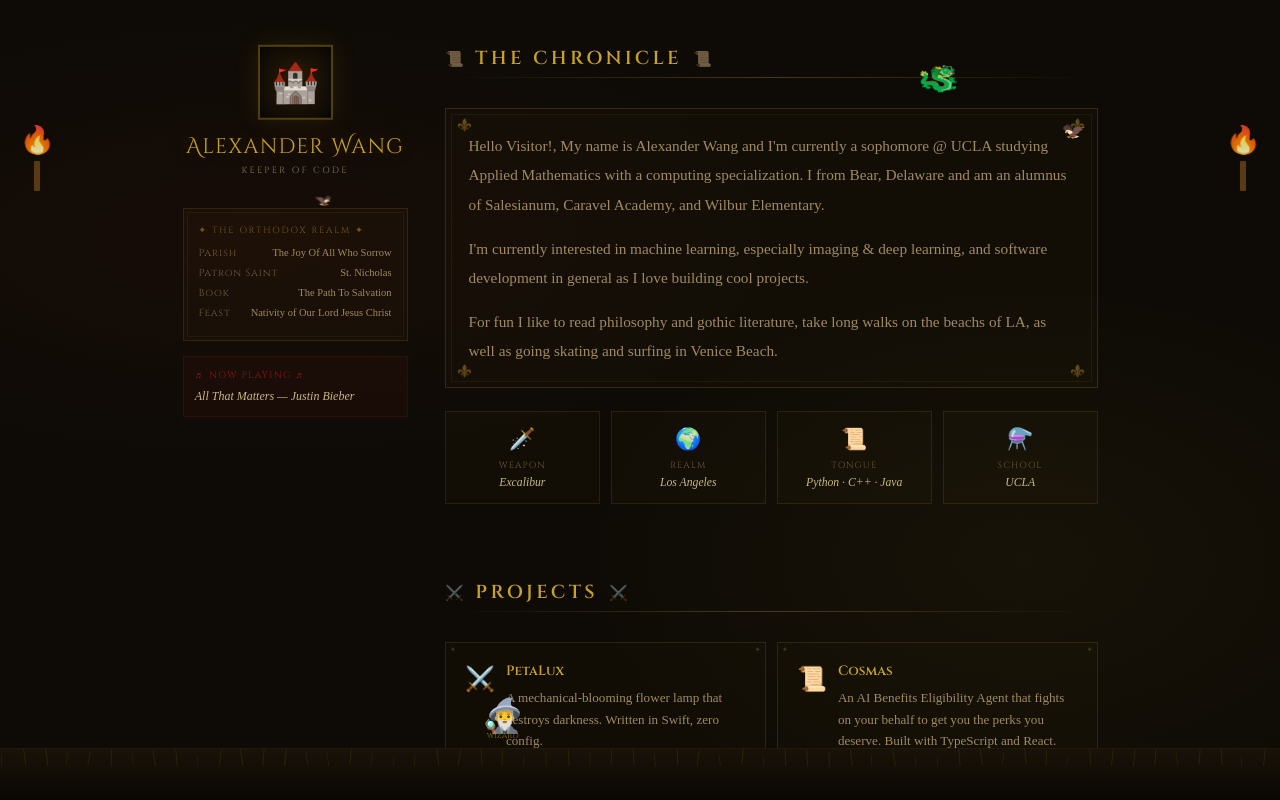
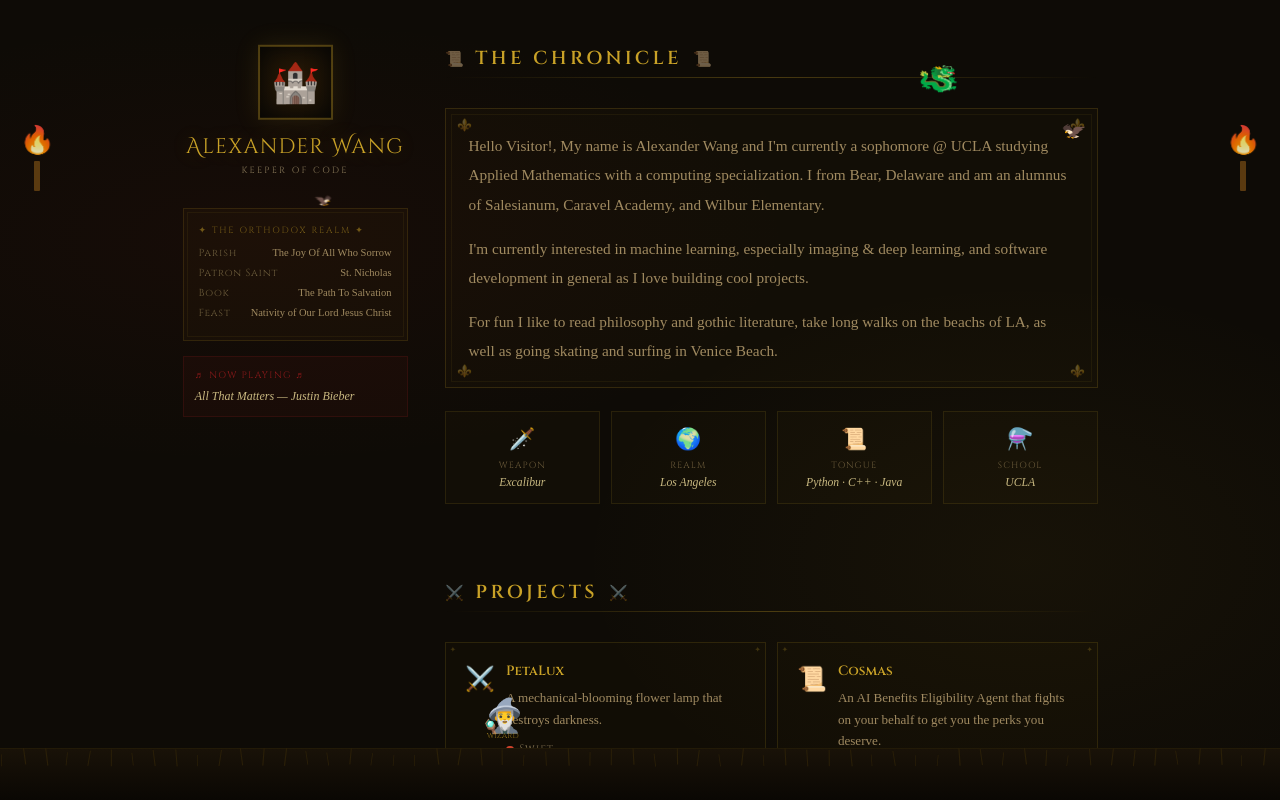
Before and after one commit to AlexNicholasWang/Personal-Website, a React (Vite) app: page / in a window 1280 px wide. Shown: the top 800 px of the page. Built offline with nearby package versions, Linux system fonts and the light colour scheme; a web font is replaced by a local one.

Commit message:
website finished for now

```diff
--- a/src/app/App.tsx
+++ b/src/app/App.tsx
@@ -104,14 +104,14 @@ const STYLES = `
 const PROJECTS = [
   {
     name: "PetaLux",
-    desc: "A mechanical-blooming flower lamp that destroys darkness. Written in Swift, zero config.",
+    desc: "A mechanical-blooming flower lamp that destroys darkness.",
     rune: "⚔️",
     lang: "Swift",
     langColor: "#ce422b",
   },
   {
     name: "Cosmas",
-    desc: "An AI Benefits Eligibility Agent that fights on your behalf to get you the perks you deserve. Built with TypeScript and React.",
+    desc: "An AI Benefits Eligibility Agent that fights on your behalf to get you the perks you deserve.",
     rune: "📜",
     lang: "TypeScript",
     langColor: "#3178c6",
```
